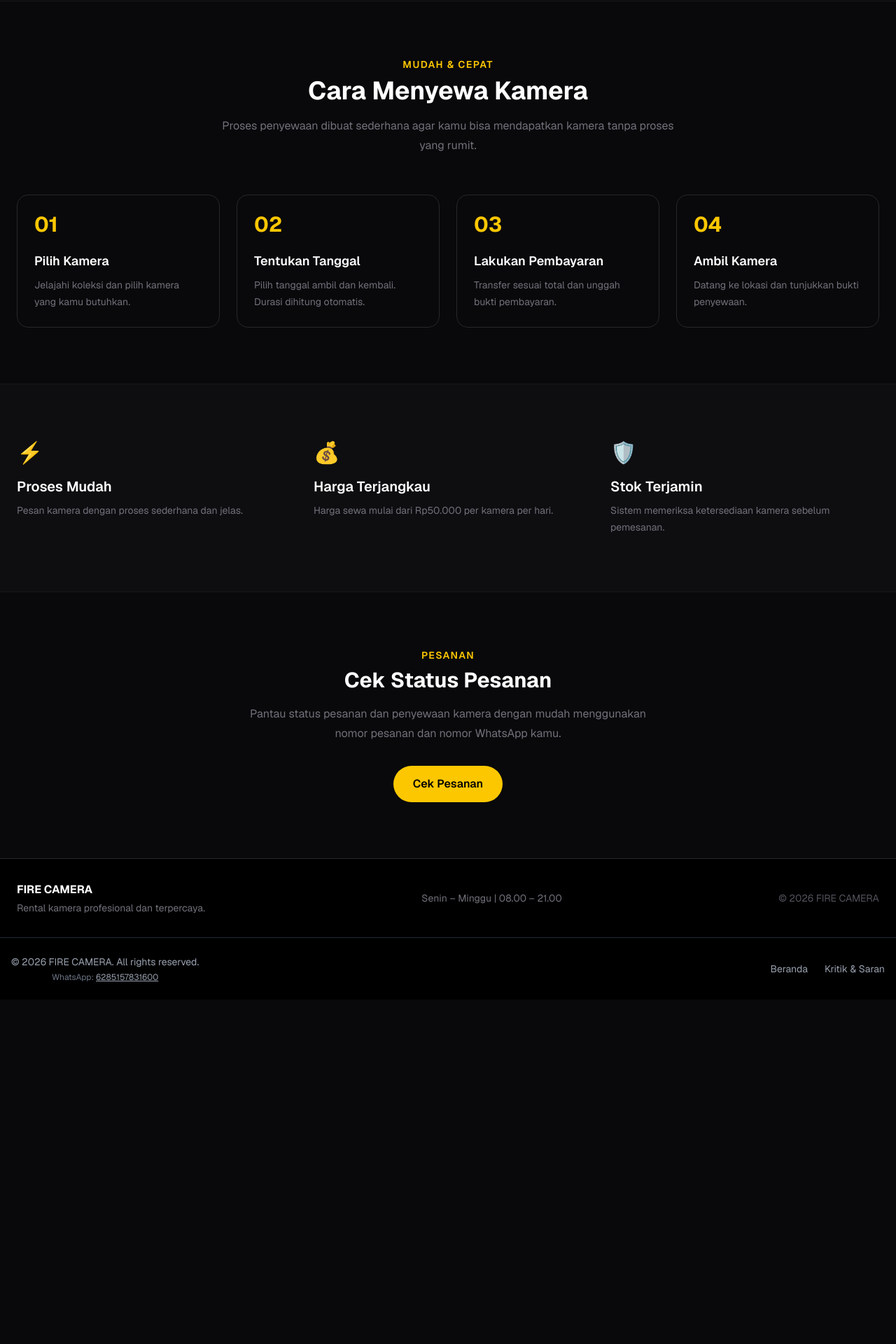
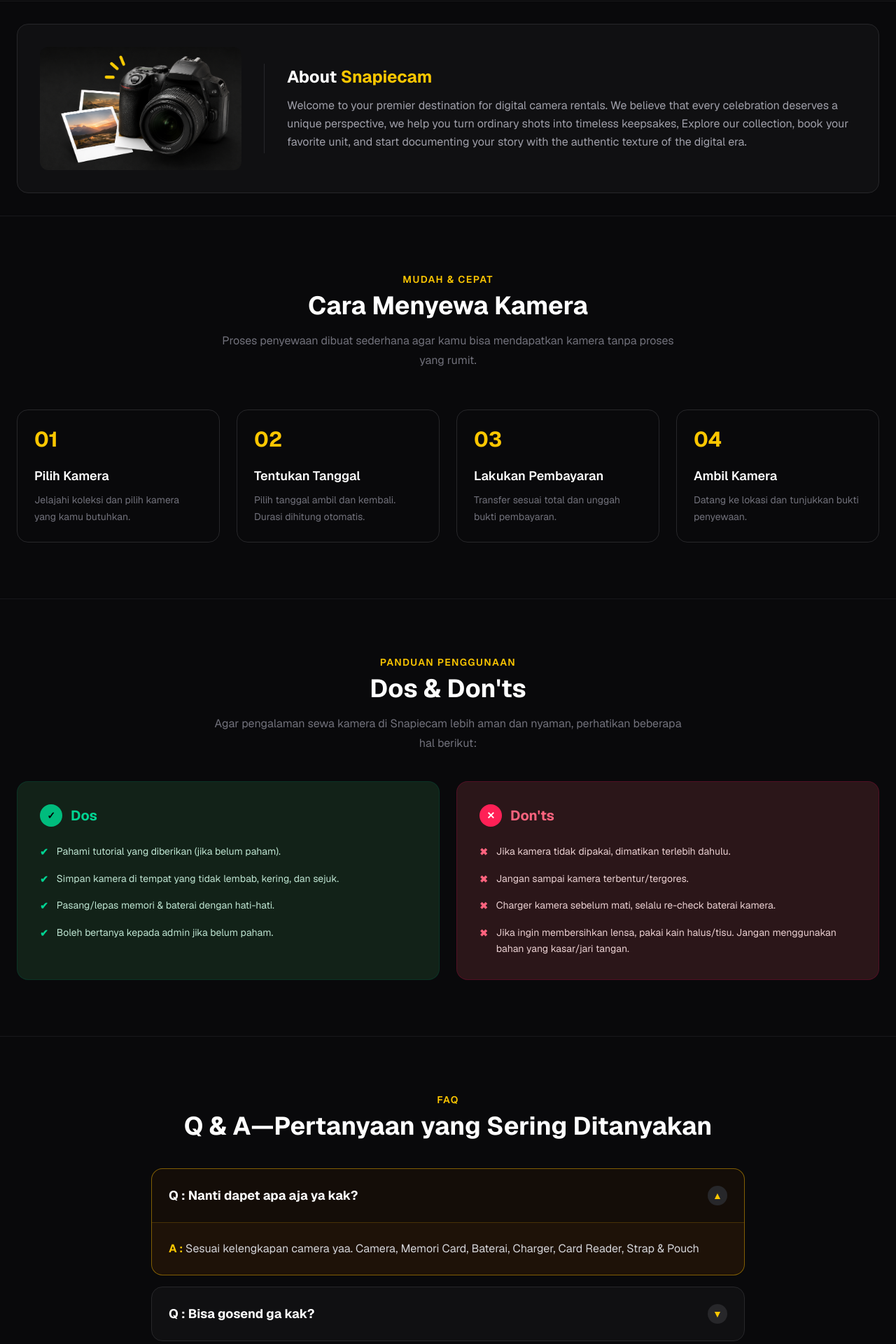
Before and after one commit to muhammadsamsul194512-ux/fire-camera, a Next.js app: page / in a window 1280 px wide. Shown: the part 740-2660 px from the top of the page at 70% size. Before the commit the page ends 2168 px from the top, so only its background shows below. Built offline with nearby package versions, Linux system fonts and the light colour scheme; no server answers; the database is empty.

Commit message:
Update tampilan website Snapiecam: Redesain Beranda, Term Condition, dan Form Kritik Saran

```diff
--- a/app/kritik-saran/page.tsx
+++ b/app/kritik-saran/page.tsx
@@ -47,7 +47,7 @@ export default function KritikSaranPage() {
           <p className="text-sm font-semibold uppercase tracking-[0.25em] text-yellow-400">
             FIRE CAMERA
           </p>
-          <h1 className="mt-2 text-3xl font-bold md:text-4xl">Kritik & Saran</h1>
+          <h1 className="mt-2 text-3xl font-bold md:text-4xl">Kritik &amp; Saran</h1>
           <p className="mt-2 text-sm text-gray-400">
             Masukan Anda sangat berharga bagi kami. Tuliskan kritik atau saran Anda untuk membantu meningkatkan layanan kami.
           </p>
@@ -82,14 +82,14 @@ export default function KritikSaranPage() {
 
           <div>
             <label className="block text-sm font-medium text-gray-300 mb-2">
-              Nomor WhatsApp / Email
+              Nomor WhatsApp
             </label>
             <input
               type="text"
               required
               value={kontak}
               onChange={(e) => setKontak(e.target.value)}
-              placeholder="Contoh: 08123456789 / email@example.com"
+              placeholder="Contoh: 08123456789"
               className="w-full rounded-xl border border-gray-700 bg-black px-4 py-3 text-sm text-white placeholder:text-gray-500 outline-none focus:border-yellow-400"
             />
           </div>
--- a/app/page.tsx
+++ b/app/page.tsx
@@ -1,5 +1,6 @@
 "use client";
 
+import { useState } from "react";
 import Link from "next/link";
 import Navbar from "@/components/Navbar";
 import Footer from "@/components/Footer";
@@ -28,26 +29,39 @@ const langkahSewa = [
   },
 ];
 
-const keunggulan = [
+const dosList = [
+  "Pahami tutorial yang diberikan (jika belum paham).",
+  "Simpan kamera di tempat yang tidak lembab, kering, dan sejuk.",
+  "Pasang/lepas memori & baterai dengan hati-hati.",
+  "Boleh bertanya kepada admin jika belum paham.",
+];
+
+const dontsList = [
+  "Jika kamera tidak dipakai, dimatikan terlebih dahulu.",
+  "Jangan sampai kamera terbentur/tergores.",
+  "Charger kamera sebelum mati, selalu re-check baterai kamera.",
+  "Jika ingin membersihkan lensa, pakai kain halus/tisu. Jangan menggunakan bahan yang kasar/jari tangan.",
+];
+
+const faqList = [
   {
-    icon: "⚡",
-    title: "Proses Mudah",
-    text: "Pesan kamera dengan proses sederhana dan jelas.",
+    q: "Nanti dapet apa aja ya kak?",
+    a: "Sesuai kelengkapan camera yaa. Camera, Memori Card, Baterai, Charger, Card Reader, Strap & Pouch",
   },
   {
-    icon: "💰",
-    title: "Harga Terjangkau",
-    text: "Harga sewa mulai dari Rp50.000 per kamera per hari.",
-  },
-  {
-    icon: "🛡️",
-    title: "Stok Terjamin",
-    text: "Sistem memeriksa ketersediaan kamera sebelum pemesanan.",
+    q: "Bisa gosend ga kak?",
+    a: "Tidak bisa yaa, wajib pick up karena akan cek identitas terlebih dahulu & pengecekan camera",
   },
 ];
 
 export default function Home() {
   const pengaturan = usePengaturan();
+  // State untuk menyimpan indeks FAQ yang sedang terbuka (default terbuka nomor 0)
+  const [openFaq, setOpenFaq] = useState<number | null>(0);
+
+  const toggleFaq = (index: number) => {
+    setOpenFaq(openFaq === index ? null : index);
+  };
 
   return (
     <div className="flex min-h-screen flex-col overflow-x-hidden bg-zinc-950 text-white">
@@ -71,7 +85,7 @@ export default function Home() {
 
             <p className="mt-5 max-w-xl text-base leading-7 text-zinc-400 sm:mt-6 sm:text-lg sm:leading-8">
               Abadikan setiap momen spesialmu bersama{" "}
-              {pengaturan.nama_toko || "kami"}. Pilih kamera yang kamu butuhkan
+              {pengaturan.nama_toko || "Snapiecam"}. Pilih kamera yang kamu butuhkan
               dan pesan dengan mudah.
             </p>
 
@@ -96,7 +110,7 @@ export default function Home() {
             <div className="mt-8 flex flex-wrap items-center gap-x-6 gap-y-4 sm:mt-10 sm:gap-8">
               <div>
                 <p className="text-xl font-bold sm:text-2xl">Harga</p>
-                <p className="mt-1 text-sm text-zinc-500">Mulai dari 50K</p>
+                <p className="mt-1 text-sm text-zinc-500">Mulai dari 60K</p>
               </div>
 
               <div className="hidden h-10 w-px bg-zinc-800 sm:block" />
@@ -118,7 +132,7 @@ export default function Home() {
               {pengaturan.gambar_hero_url ? (
                 <img
                   src={pengaturan.gambar_hero_url}
-                  alt={`Hero ${pengaturan.nama_toko || "Fire Camera"}`}
+                  alt={`Hero ${pengaturan.nama_toko || "Snapiecam"}`}
                   className="h-full w-full object-cover"
                 />
               ) : (
@@ -128,7 +142,7 @@ export default function Home() {
                       📷
                     </div>
                     <p className="text-base font-semibold text-zinc-400">
-                      {pengaturan.nama_toko || "Fire Camera"}
+                      {pengaturan.nama_toko || "Snapiecam"}
                     </p>
                     <p className="mt-1 text-xs text-zinc-600">
                       Rental Kamera Profesional
@@ -136,6 +150,38 @@ export default function Home() {
                   </div>
                 </div>
               )}
+            </div>
+          </div>
+        </div>
+      </section>
+
+      {/* ABOUT SNAPIECAM */}
+      <section className="border-t border-zinc-900 bg-zinc-950">
+        <div className="mx-auto max-w-7xl px-5 py-8 sm:px-6">
+          <div className="rounded-2xl border border-zinc-800 bg-zinc-900/50 p-6 sm:p-8 flex flex-col md:flex-row items-center gap-6 md:gap-8">
+            {/* Bagian Kiri: Gambar about-us.png */}
+            <div className="flex-shrink-0 flex items-center justify-center w-full md:w-auto">
+              <img
+                src="/about-us.png"
+                alt="About Snapiecam Camera"
+                className="max-h-36 sm:max-h-44 w-auto object-contain rounded-xl"
+              />
+            </div>
+
+            {/* Garis Pemisah (Desktop only) */}
+            <div className="hidden md:block h-32 w-px bg-zinc-800" />
+
+            {/* Bagian Kanan: Judul & Teks About */}
+            <div className="flex-1 text-center md:text-left">
+              <h2 className="text-xl font-bold text-white sm:text-2xl">
+                About <span className="text-yellow-400">{pengaturan.nama_toko || "Snapiecam"}</span>
+              </h2>
+              <p className="mt-3 text-sm leading-relaxed text-zinc-400 sm:text-base">
+                Welcome to your premier destination for digital camera rentals. We believe that
+                every celebration deserves a unique perspective, we help you turn ordinary shots
+                into timeless keepsakes, Explore our collection, book your favorite unit, and start
+                documenting your story with the authentic texture of the digital era.
+              </p>
             </div>
           </div>
         </div>
@@ -182,25 +228,115 @@ export default function Home() {
         </div>
       </section>
 
-      {/* KEUNGGULAN */}
-      <section className="border-t border-zinc-900 bg-zinc-900/40">
+      {/* DOS & DON'TS */}
+      <section className="border-t border-zinc-900 bg-zinc-950">
         <div className="mx-auto max-w-7xl px-5 py-14 sm:px-6 sm:py-20">
-          <div className="grid grid-cols-1 gap-8 sm:grid-cols-2 md:grid-cols-3 md:gap-10">
-            {keunggulan.map((item) => (
-              <div key={item.title} className="min-w-0">
-                <div className="text-3xl" aria-hidden="true">
-                  {item.icon}
+          <div className="text-center">
+            <p className="text-xs font-semibold uppercase tracking-widest text-yellow-400 sm:text-sm">
+              Panduan Penggunaan
+            </p>
+
+            <h2 className="mt-2 text-2xl font-bold sm:text-3xl md:text-4xl">
+              Dos &amp; Don'ts
+            </h2>
+
+            <p className="mx-auto mt-4 max-w-2xl text-sm leading-6 text-zinc-500 sm:text-base sm:leading-7">
+              Agar pengalaman sewa kamera di {pengaturan.nama_toko || "Snapiecam"} lebih aman dan nyaman, perhatikan beberapa hal berikut:
+            </p>
+          </div>
+
+          <div className="mt-10 grid grid-cols-1 gap-6 md:grid-cols-2">
+            {/* DOS */}
+            <div className="rounded-2xl border border-emerald-900/40 bg-[#122218] p-6 sm:p-8">
+              <div className="flex items-center gap-3">
+                <span className="flex h-8 w-8 items-center justify-center rounded-full bg-emerald-500 text-sm font-bold text-black">
+                  ✓
+                </span>
+                <h3 className="text-xl font-bold text-emerald-400">Dos</h3>
+              </div>
+
+              <ul className="mt-6 space-y-4 text-sm text-emerald-100/90">
+                {dosList.map((item, idx) => (
+                  <li key={idx} className="flex items-start gap-3">
+                    <span className="mt-0.5 text-emerald-400 font-bold">✔</span>
+                    <span className="leading-relaxed">{item}</span>
+                  </li>
+                ))}
+              </ul>
+            </div>
+
+            {/* DON'TS */}
+            <div className="rounded-2xl border border-rose-900/40 bg-[#2b1619] p-6 sm:p-8">
+              <div className="flex items-center gap-3">
+                <span className="flex h-8 w-8 items-center justify-center rounded-full bg-rose-500 text-sm font-bold text-white">
+                  ✕
+                </span>
+                <h3 className="text-xl font-bold text-rose-400">Don'ts</h3>
+              </div>
+
+              <ul className="mt-6 space-y-4 text-sm text-rose-100/90">
+                {dontsList.map((item, idx) => (
+                  <li key={idx} className="flex items-start gap-3">
+                    <span className="mt-0.5 text-rose-400 font-bold">✖</span>
+                    <span className="leading-relaxed">{item}</span>
+                  </li>
+                ))}
+              </ul>
+            </div>
+          </div>
+        </div>
+      </section>
+
+      {/* FAQ INTERAKTIF (ACCORDION) */}
+      <section className="border-t border-zinc-900 bg-zinc-950">
+        <div className="mx-auto max-w-4xl px-5 py-14 sm:px-6 sm:py-20">
+          <div className="text-center">
+            <p className="text-xs font-semibold uppercase tracking-widest text-yellow-400 sm:text-sm">
+              FAQ
+            </p>
+
+            <h2 className="mt-2 text-2xl font-bold sm:text-3xl md:text-4xl">
+              Q &amp; A—Pertanyaan yang Sering Ditanyakan
+            </h2>
+          </div>
+
+          <div className="mt-10 space-y-4">
+            {faqList.map((faq, index) => {
+              const isOpen = openFaq === index;
+              return (
+                <div
+                  key={index}
+                  className={`overflow-hidden rounded-2xl border transition-all ${
+                    isOpen
+                      ? "border-yellow-500/50 bg-yellow-950/20"
+                      : "border-zinc-800 bg-zinc-900/50 hover:border-zinc-700"
+                  }`}
+                >
+                  {/* Tombol Pertanyaan (Q) */}
+                  <button
+                    onClick={() => toggleFaq(index)}
+                    className="flex w-full items-center justify-between p-5 text-left transition-colors sm:p-6"
+                  >
+                    <span className="text-base font-bold text-white sm:text-lg">
+                      Q : {faq.q}
+                    </span>
+                    <span className="ml-4 flex h-7 w-7 items-center justify-center rounded-full bg-zinc-800 text-yellow-400 font-bold text-sm">
+                      {isOpen ? "▲" : "▼"}
+                    </span>
+                  </button>
+
+                  {/* Jawaban (A) - Tampil Saat Diklik */}
+                  {isOpen && (
+                    <div className="border-t border-yellow-500/20 bg-yellow-900/10 p-5 sm:p-6 pt-4">
+                      <p className="text-sm leading-relaxed text-zinc-300 sm:text-base">
+                        <span className="font-bold text-yellow-400">A : </span>
+                        {faq.a}
+                      </p>
+                    </div>
+                  )}
                 </div>
-
-                <h3 className="mt-4 text-lg font-semibold sm:text-xl">
-                  {item.title}
-                </h3>
-
-                <p className="mt-2 text-sm leading-6 text-zinc-500">
-                  {item.text}
-                </p>
-              </div>
-            ))}
+              );
+            })}
           </div>
         </div>
       </section>
```
Also changed, not shown: app/kamera/page.tsx (+23 -0 lines), public/about-us.png (added).
